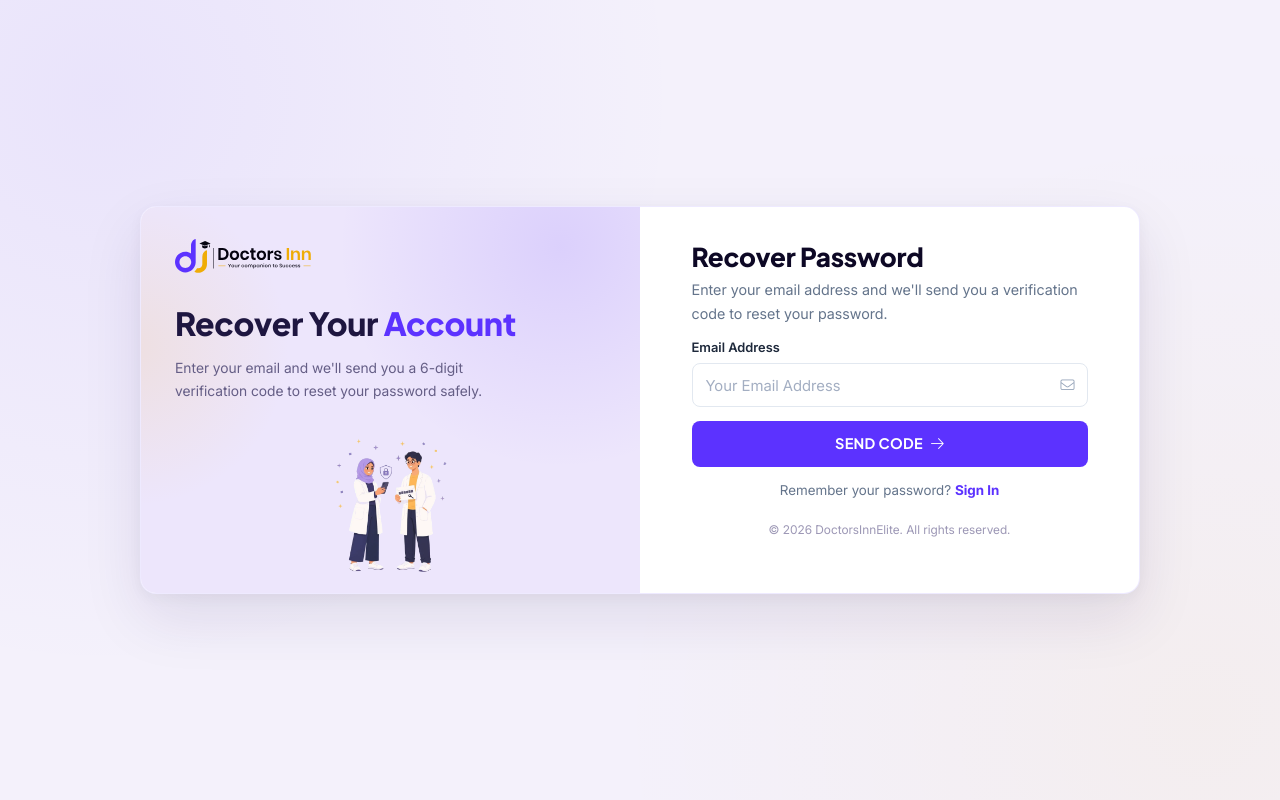
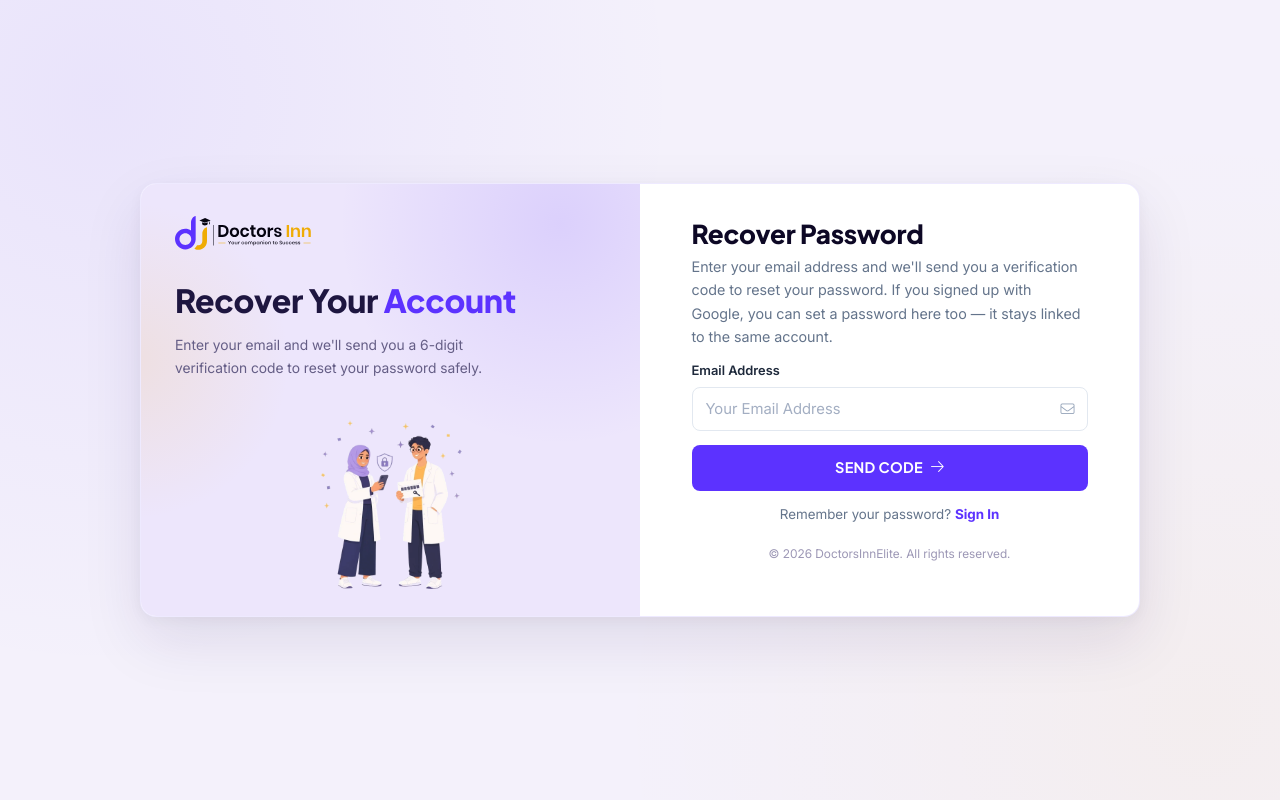
Before and after one commit to MuhammadAhmadAk/DoctorsInn, a Laravel app: page /forgot-password in a window 1280 px wide. Run offline with Laravel 10, Linux system fonts and the light colour scheme; data comes from the database, SQL or seed files in the repository.

Commit message:
feat: clarify Google Sign-In accounts in auth flow
Google-only users (google_id set, no password) now get a clear login error
pointing to Google sign-in or password reset, plus info notes on forgot,
verify-code and reset pages explaining the password stays on the same account.
Reset flow logic is unchanged.

```diff
--- a/app/Http/Controllers/Auth/PasswordResetController.php
+++ b/app/Http/Controllers/Auth/PasswordResetController.php
@@ -48,6 +48,7 @@ class PasswordResetController extends Controller
         $delivered = $this->sendResetMail($user, $code);
 
         $request->session()->put('password_reset_email', $email);
+        $request->session()->put('password_reset_google', $user->google_id && empty($user->password));
         $request->session()->forget('password_reset_verified');
 
         $redirect = redirect()->route('verify-code')
@@ -151,7 +152,7 @@ class PasswordResetController extends Controller
         $user->save();
 
         DB::table('password_reset_tokens')->where('email', $email)->delete();
-        $request->session()->forget(['password_reset_email', 'password_reset_verified']);
+        $request->session()->forget(['password_reset_email', 'password_reset_verified', 'password_reset_google']);
 
         return redirect()->route('login')
             ->with('success', 'Your password has been updated. Please sign in with your new password.');
--- a/app/Http/Controllers/Auth/StudentAuthController.php
+++ b/app/Http/Controllers/Auth/StudentAuthController.php
@@ -64,6 +64,12 @@ class StudentAuthController extends Controller
             }
 
             return redirect()->route('home')->with('success', 'Welcome back, ' . $user->name . '!');
+        }
+
+        if ($user && $user->google_id && empty($user->password)) {
+            return back()
+                ->withInput($request->only('email'))
+                ->with('error', 'This account uses Google Sign-In. Continue with Google below, or use "Forgot Password" to create a password for email sign-in.');
         }
 
         return back()
--- a/resources/views/frontend/pages/authentication/forgot-password.blade.php
+++ b/resources/views/frontend/pages/authentication/forgot-password.blade.php
@@ -35,7 +35,7 @@
                     </a>
 
                     <h1 class="auth-card-title">Recover Password</h1>
-                    <p class="auth-card-sub">Enter your email address and we'll send you a verification code to reset your password.</p>
+                    <p class="auth-card-sub">Enter your email address and we'll send you a verification code to reset your password. If you signed up with Google, you can set a password here too — it stays linked to the same account.</p>
 
                     {{-- Flash & Error Alerts --}}
                     @if (session('error'))
```
Also changed, not shown: resources/views/frontend/pages/authentication/reset-password.blade.php (+7 -0 lines), resources/views/frontend/pages/authentication/verify-code.blade.php (+7 -0 lines).
